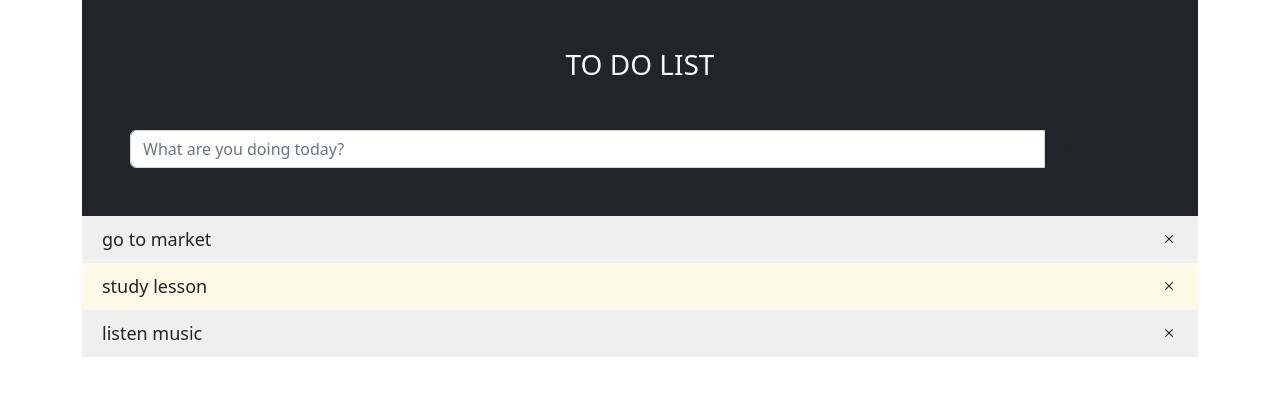
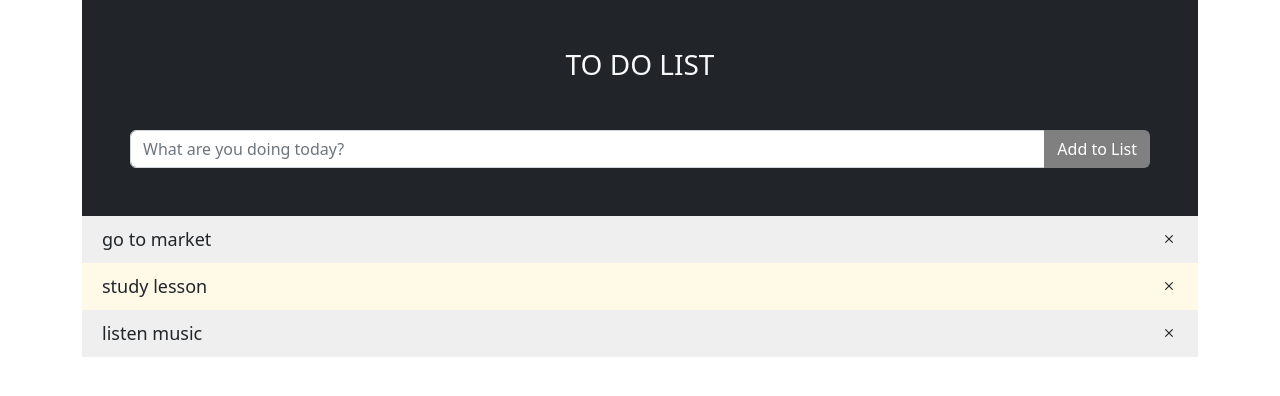
Before and after one commit to sinanakyol/JS-Todo-List, a plain HTML site: page index.html in a window 1280 px wide. Drawn offline with nearby package versions, Linux system fonts and the light colour scheme.

Commit message:
style.css updated

```diff
--- a/css/style.css
+++ b/css/style.css
@@ -37,6 +37,7 @@
   position: absolute;
   right: 0;
   top: 0;
+  cursor: pointer;
 }
 .close:hover {
   background-color: #f78501;
@@ -48,3 +49,12 @@
   top: 0;
   right: 0;
 }
+
+#btn-add {
+  background-color: grey;
+  color: #fff;
+}
+
+#btn-add:hover {
+  background-color: #f78501;
+}
```
